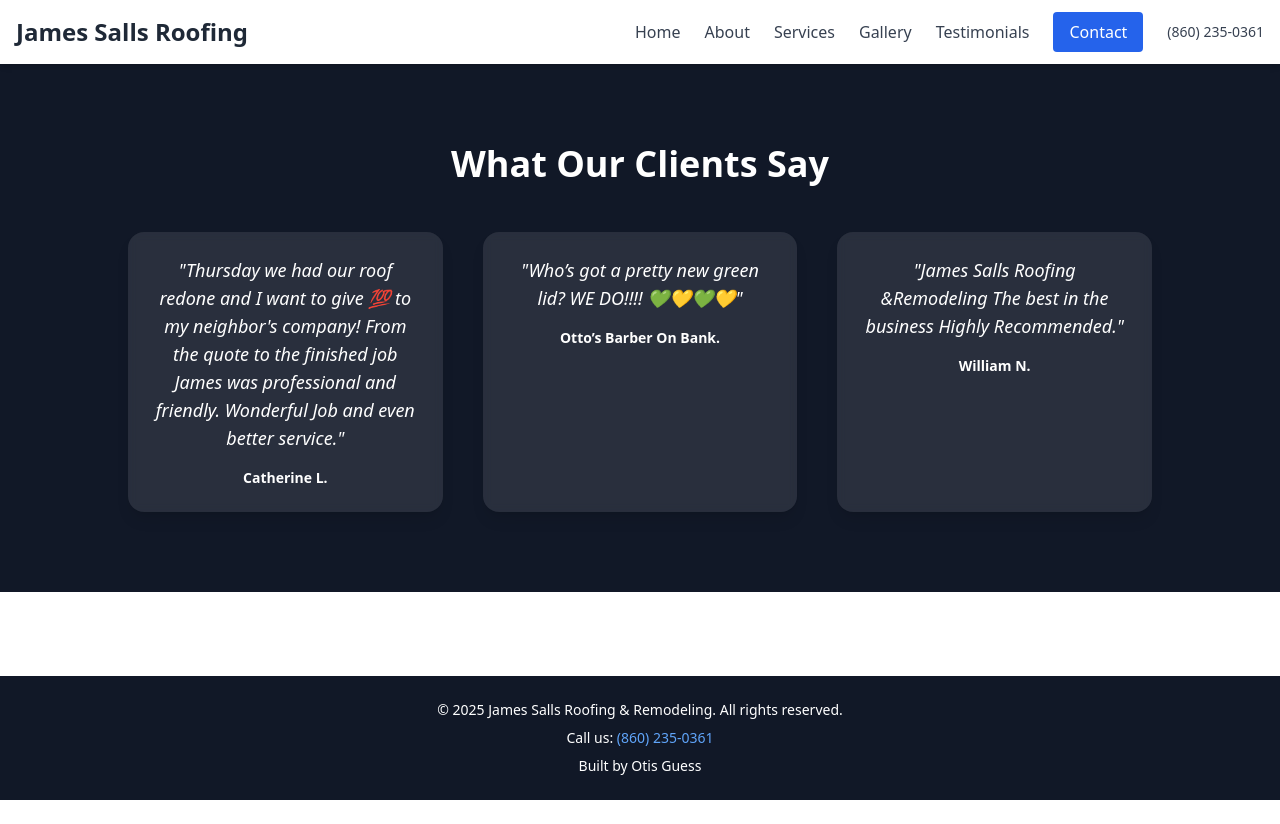
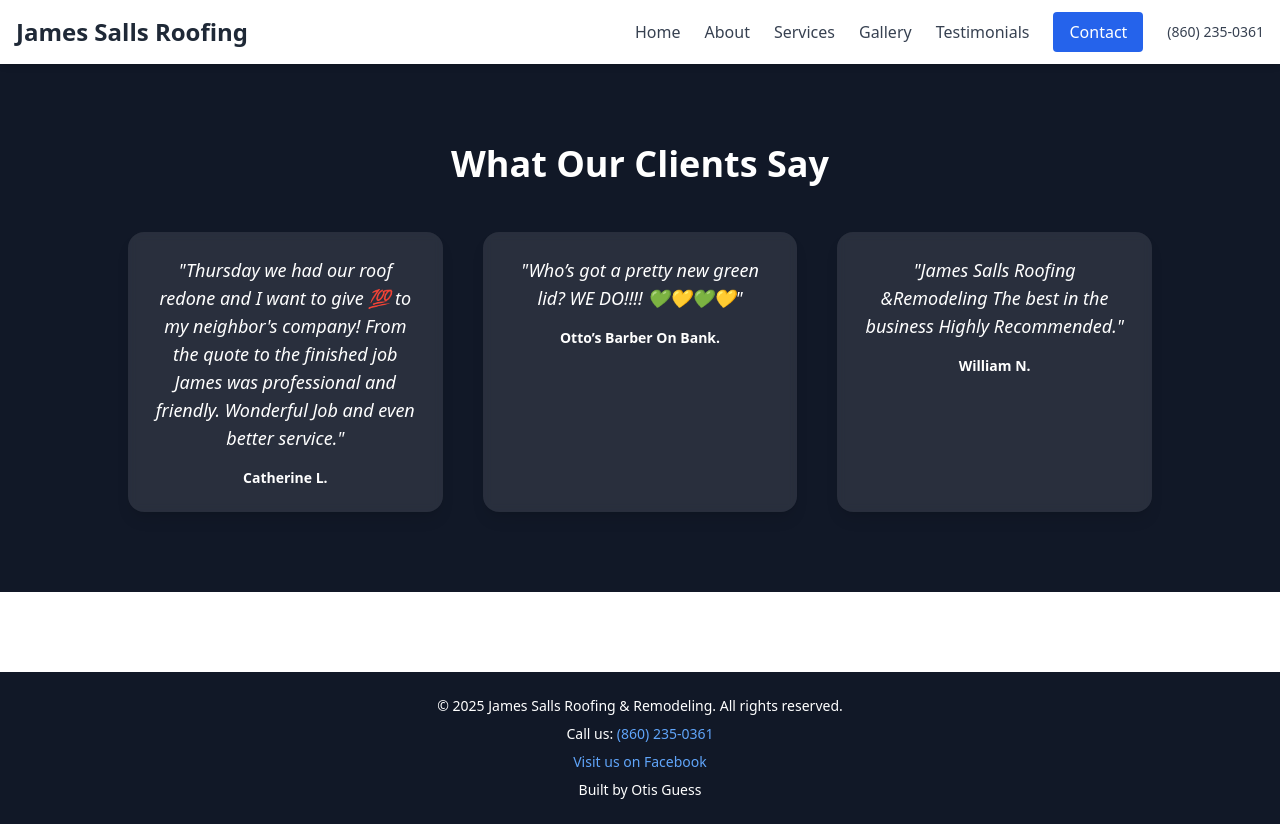
Before and after one commit to guess01325/james-salls-roofing, a React (Create React App) app: page /testimonials in a window 1280 px wide. Before the commit the page ends 800 px from the top, so only its background shows below. Built offline with nearby package versions, Linux system fonts and the light colour scheme; the HTML template or start-up script is replaced by a standard one.

Commit message:
social media to footer

```diff
--- a/src/components/Footer.jsx
+++ b/src/components/Footer.jsx
@@ -14,6 +14,18 @@
           </a>
         </p>
 
+        {/* Facebook Link */}
+        <p className="text-sm">
+          <a
+            href="https://www.facebook.com/sallsroofing"
+            target="_blank"
+            rel="noopener noreferrer"
+            className="text-blue-400 hover:underline"
+          >
+            Visit us on Facebook
+          </a>
+        </p>
+
         <p className="text-sm">Built by Otis Guess</p>
       </div>
     </footer>
```
